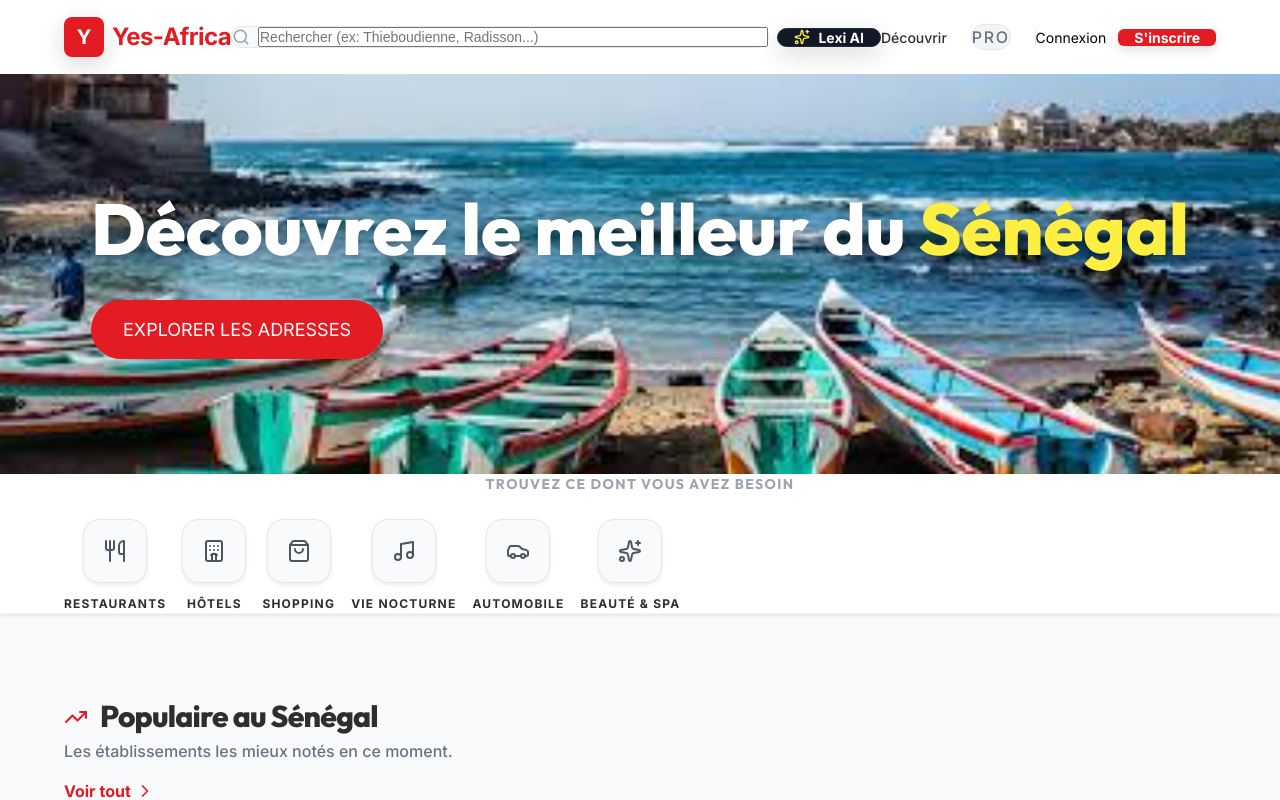
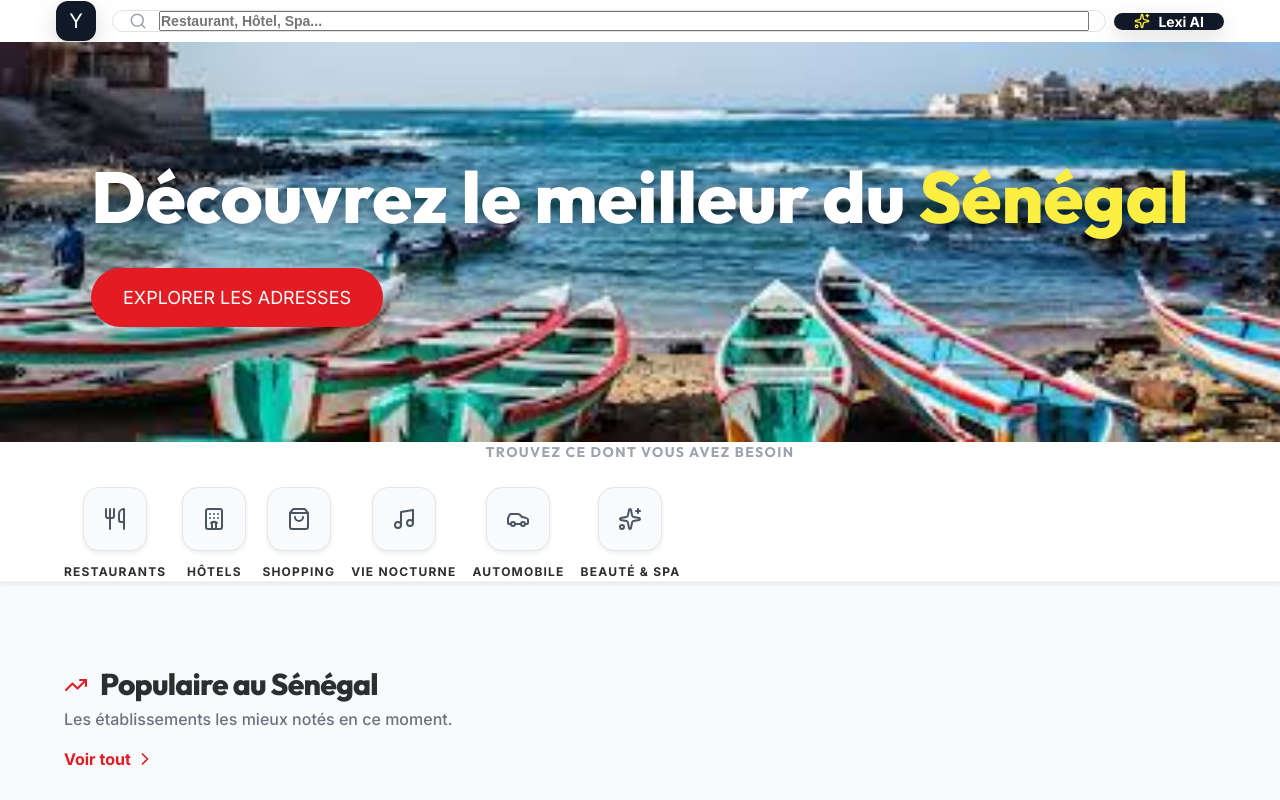
Before and after one commit to mamadouelimanewane/yes, a React (Vite) app: page / in a window 1280 px wide. Shown: the top 800 px of the page. Built offline with nearby package versions, Linux system fonts and the light colour scheme; grey boxes are pictures that could not be loaded.

Commit message:
style: professional and aesthetic redesign of the main header navigation

```diff
--- a/src/App.jsx
+++ b/src/App.jsx
@@ -32,56 +32,70 @@ const Navbar = () => {
   const [isOpen, setIsOpen] = useState(false);
 
   return (
-    <nav className="glass sticky top-0 z-50 border-b border-gray-200">
-      <div className="container py-4 flex items-center justify-between">
-        <Link to="/" className="flex items-center gap-2">
-          <div className="w-10 h-10 bg-primary rounded-lg flex items-center justify-center text-white font-bold text-xl shadow-lg">
+    <nav className="glass sticky top-0 z-50 border-b border-gray-200/50 bg-white/80 backdrop-blur-xl">
+      <div className="container mx-auto px-4 py-3 xl:py-4 flex items-center justify-between gap-4 md:gap-8">
+        {/* Logo */}
+        <Link to="/" className="flex items-center gap-2 md:gap-3 shrink-0">
+          <div className="w-10 h-10 bg-gray-900 rounded-xl flex items-center justify-center text-white font-black text-xl shadow-lg border-2 border-primary/20">
             Y
           </div>
-          <span className="text-2xl font-extrabold tracking-tight text-primary">Yes-Africa</span>
+          <span className="text-xl md:text-2xl font-black tracking-tighter text-gray-900 hidden sm:block">
+            Yes-<span className="text-primary">Africa</span>
+          </span>
         </Link>
 
-        <div className="flex-1 max-w-xl mx-4 lg:mx-8 hidden md-flex items-center gap-2">
-          <div className="flex-1 flex items-center gap-2 bg-gray-50 focus-within:bg-white focus-within:ring-2 focus-within:ring-primary/20 p-2.5 rounded-full border border-gray-200 transition-all">
-            <Search size={18} className="text-gray-400 ml-2 shrink-0" />
+        {/* Global Search & AI Bar */}
+        <div className="flex-1 max-w-2xl hidden md-flex items-center gap-2">
+          <div className="flex-1 flex items-center gap-3 bg-gray-100/80 hover:bg-gray-100 focus-within:bg-white focus-within:ring-2 focus-within:ring-primary/20 px-4 py-2.5 rounded-full border border-gray-200/50 shadow-inner transition-all">
+            <Search size={18} className="text-gray-400 shrink-0" />
             <input
               type="text"
-              placeholder="Rechercher (ex: Thieboudienne, Radisson...)"
-              className="flex-1 bg-transparent border-none outline-none text-sm font-medium"
+              placeholder="Restaurant, Hôtel, Spa..."
+              className="flex-1 bg-transparent border-none outline-none text-sm font-semibold text-gray-800 placeholder-gray-400"
             />
           </div>
           <button
             onClick={() => window.dispatchEvent(new Event('open-chatbot'))}
-            className="bg-gray-900 border border-gray-800 text-white p-2.5 px-4 rounded-full flex items-center justify-center gap-2 shadow-lg hover:bg-black transition-all group shrink-0 active:scale-95"
+            className="group relative bg-gray-900 text-white p-2.5 px-5 rounded-full flex items-center gap-2 shadow-lg hover:shadow-xl hover:-translate-y-0.5 transition-all active:scale-95 shrink-0"
             title="Assistant IA Lexi"
           >
-            <Sparkles size={16} className="text-accent group-hover:animate-pulse" />
-            <span className="font-bold text-sm">Lexi AI</span>
+            <div className="absolute inset-0 bg-gradient-to-r from-primary/20 to-accent/20 rounded-full opacity-0 group-hover:opacity-100 transition-opacity"></div>
+            <Sparkles size={16} className="text-accent group-hover:animate-spin-slow relative z-10" />
+            <span className="font-bold text-sm tracking-wide relative z-10">Lexi AI</span>
           </button>
         </div>
 
-        {/* Desktop Nav */}
-        <div className="hidden lg-flex items-center gap-6 font-medium">
-          <Link to="/search" className="hover:text-primary transition-colors text-sm">Découvrir</Link>
-          <Link to="/events" className="hover:text-primary transition-colors text-sm hidden xl:block">Événements</Link>
-          <Link to="/talk" className="hover:text-primary transition-colors text-sm hidden xl:block">Communauté</Link>
-          <Link to="/dashboard" className="px-3 py-1 bg-gray-100 rounded-full text-[10px] font-black uppercase tracking-widest text-gray-500 hover:bg-gray-900 hover:text-white transition-all border border-gray-200">Pro</Link>
-          <div className="flex items-center gap-3 border-l pl-6 border-gray-200">
-            <button className="px-3 py-2 hover:bg-gray-100 rounded-md text-sm">Connexion</button>
-            <button className="px-4 py-2 bg-primary text-white rounded-md shadow-md hover:shadow-lg hover:scale-105 active:scale-95 transition-all text-sm font-bold">S'inscrire</button>
+        {/* Desktop Links */}
+        <div className="hidden lg:flex items-center gap-6 shrink-0">
+          <nav className="flex items-center gap-6 font-bold text-sm text-gray-600">
+            <Link to="/search" className="hover:text-gray-900 transition-colors">Découvrir</Link>
+            <Link to="/talk" className="hover:text-gray-900 transition-colors">Communauté</Link>
+            <Link to="/dashboard" className="px-3 py-1.5 bg-primary/10 text-primary rounded-full text-xs font-black uppercase tracking-widest border border-primary/20 hover:bg-primary hover:text-white transition-all">PRO</Link>
+          </nav>
+
+          <div className="h-6 w-px bg-gray-200"></div>
+
+          <div className="flex items-center gap-3">
+            <button className="px-4 py-2 text-sm font-bold text-gray-700 hover:text-gray-900 transition-colors">Connexion</button>
+            <button className="px-5 py-2.5 bg-primary text-white rounded-xl shadow-md shadow-primary/20 hover:shadow-lg hover:shadow-primary/40 hover:-translate-y-0.5 active:translate-y-0 active:scale-95 transition-all text-sm font-black tracking-wide">
+              S'inscrire
+            </button>
           </div>
         </div>
 
         {/* Mobile Toggle & Chatbot */}
-        <div className="md-hidden flex items-center gap-3">
+        <div className="md-hidden flex items-center gap-2">
           <button
             onClick={() => window.dispatchEvent(new Event('open-chatbot'))}
-            className="bg-gray-900 text-white p-2 rounded-full shadow-md active:scale-95"
+            className="bg-gray-900 w-10 h-10 rounded-full flex items-center justify-center shadow-md active:scale-95"
           >
             <Sparkles size={18} className="text-accent" />
           </button>
-          <button onClick={() => setIsOpen(!isOpen)} className="text-gray-900 border border-gray-200 p-1.5 rounded-md">
-            {isOpen ? <X size={24} /> : <Menu size={24} />}
+          <button
+            onClick={() => setIsOpen(!isOpen)}
+            className="w-10 h-10 flex items-center justify-center bg-gray-100 text-gray-900 rounded-full active:scale-95 transition-all"
+          >
+            {isOpen ? <X size={20} /> : <Menu size={20} />}
           </button>
         </div>
       </div>
```
